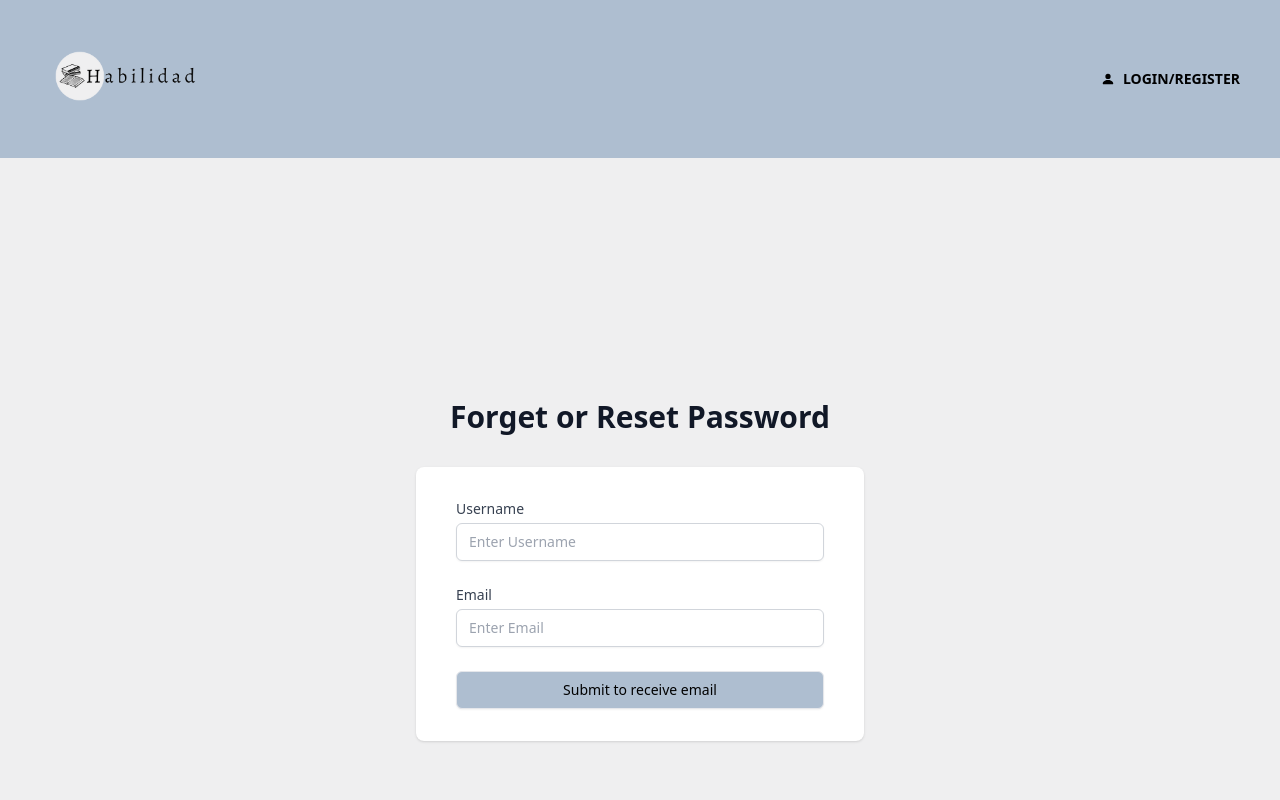
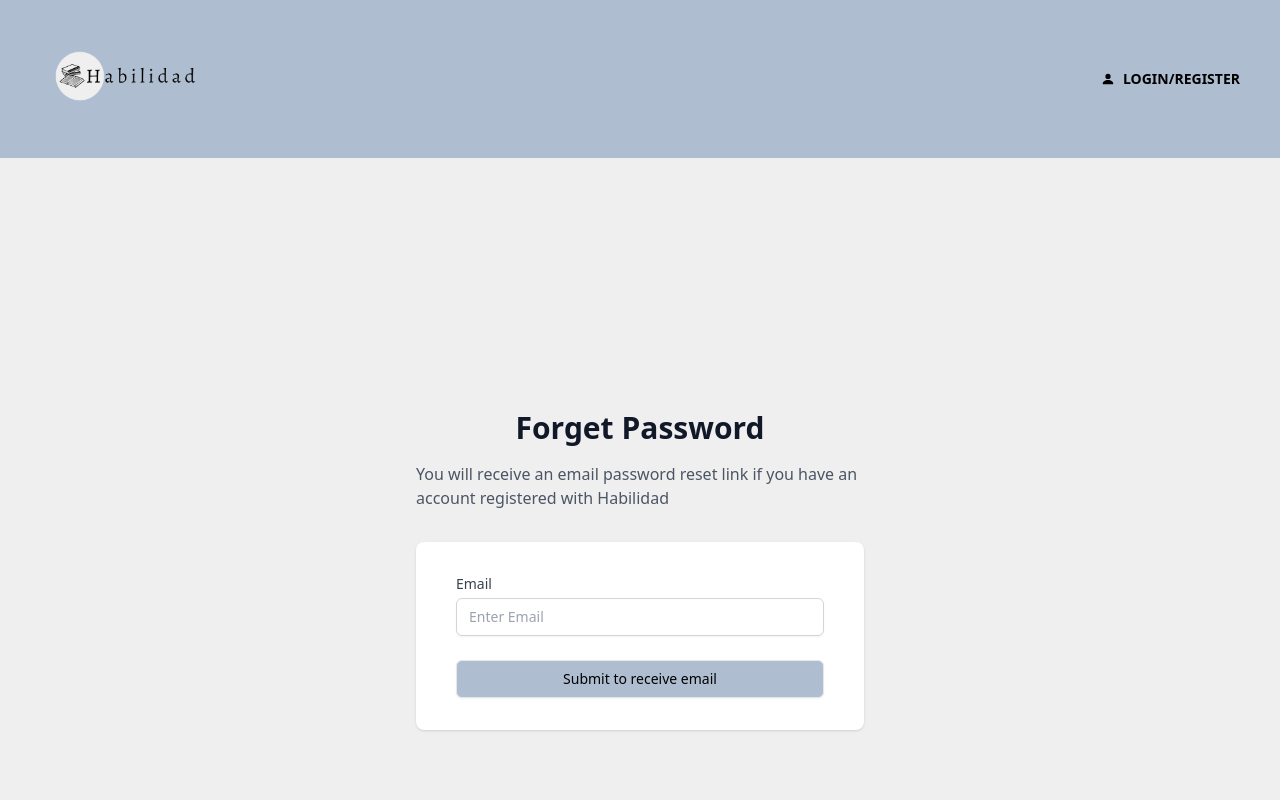
Before and after one commit to ICT3103-P1-TeneT-Habilidad/habilidad, a React (Create React App) app in the folder client/: page /pwd in a window 1280 px wide. Shown: the top 800 px of the page. Built offline with nearby package versions, Linux system fonts and the light colour scheme.

Commit message:
style: removed username from resetpwd

```diff
--- a/client/src/pages/ForgetResetPwd.jsx
+++ b/client/src/pages/ForgetResetPwd.jsx
@@ -13,31 +13,15 @@ export default function ForgetResetPwd() {
     return (
         <div className="min-h-screen bg-background flex flex-col justify-center py-12 sm:px-6 lg:px-8">
             <div className="sm:mx-auto sm:w-full sm:max-w-md">
-                <h2 className="mt-6 text-center text-3xl font-extrabold text-gray-900">Forget or Reset Password</h2>
+                <h2 className="mt-6 text-center text-3xl font-extrabold text-gray-900 mb-4">Forget Password</h2>
+                <span className="text-justify text-gray-600 text-md">
+                    You will receive an email password reset link if you have an account registered with Habilidad
+                </span>
             </div>
 
             <div className="mt-8 sm:mx-auto sm:w-full sm:max-w-md">
                 <div className="bg-white py-8 px-4 shadow sm:rounded-lg sm:px-10">
                     <form className="space-y-6" onSubmit={handleSubmit(onSubmit)}>
-                        <div>
-                            <label htmlFor="username" className="block text-sm font-medium text-gray-700">
-                                Username
-                            </label>
-                            <div className="mt-1">
-                                <input
-                                    id="username"
-                                    name="username"
-                                    type="text"
-                                    placeholder="Enter Username"
-                                    className="appearance-none block w-full px-3 py-2 border border-gray-300 rounded-md shadow-sm placeholder-gray-400 focus:outline-none focus:ring-indigo-500 focus:border-indigo-500 sm:text-sm"
-                                    {...register('username', { required: 'Please enter your username' })}
-                                />
-                                {errors.username ? (
-                                    <span className="text-sm text-red-500">{errors.username.message}</span>
-                                ) : null}
-                            </div>
-                        </div>
-
                         <div>
                             <label htmlFor="email" className="block text-sm font-medium text-gray-700">
                                 Email
```
